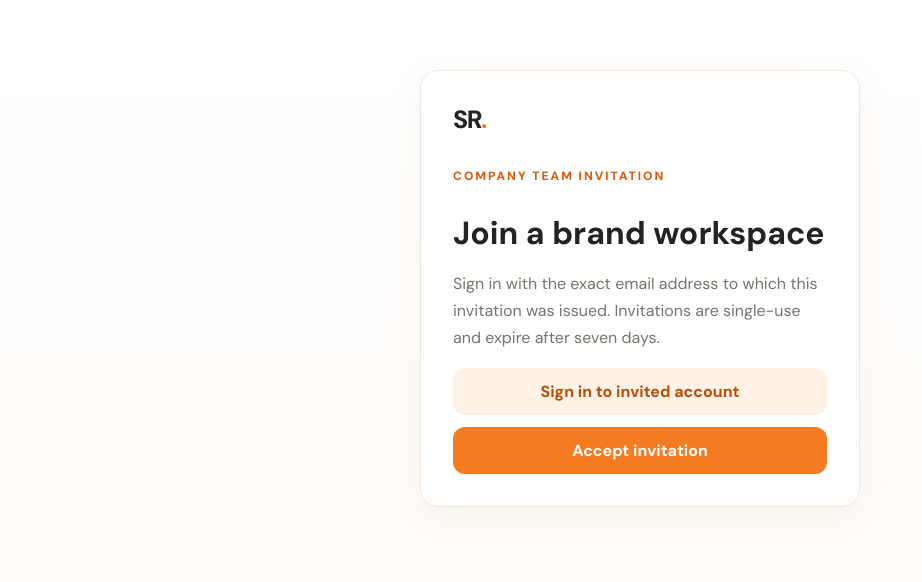
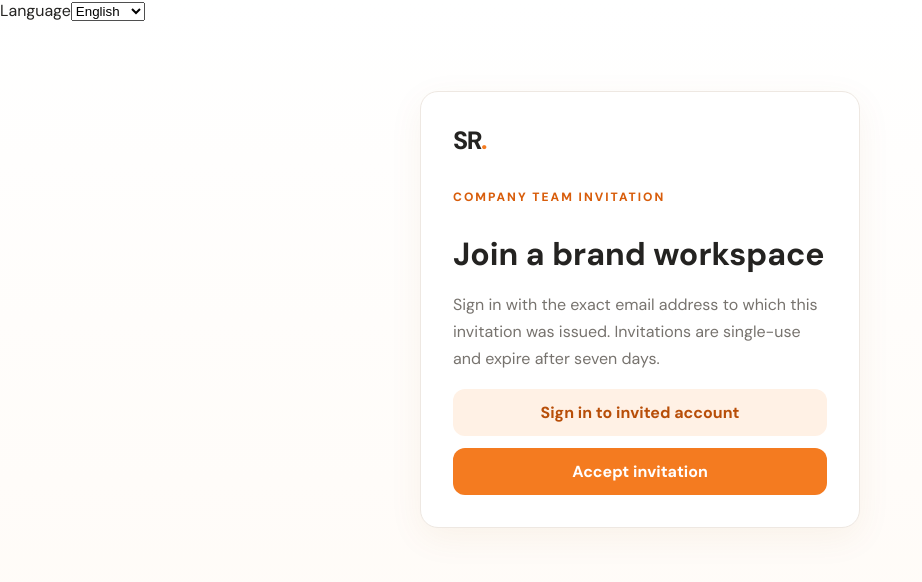
Before and after one commit to ebidarya630-bit/SR2, a Next.js app: page /brand/invite in a window 1280 px wide. Shown: the top 582 px of the page, without its empty margins (0-922 px from the left). Built offline with nearby package versions, Linux system fonts and the light colour scheme.

Commit message:
Install global language provider and selector

```diff
--- a/app/layout.tsx
+++ b/app/layout.tsx
@@ -1,3 +1,7 @@
-import type { Metadata } from "next";import "./globals.css";
+import type { Metadata } from "next";
+import "./globals.css";
+import {LanguageProvider,LanguageSwitcher} from "@/components/language-provider";
 export const metadata:Metadata={title:"SR Certification — Sunlight Readability",description:"Independent sunlight readability certification for smartphones."};
-export default function RootLayout({children}:{children:React.ReactNode}){return <html lang="en"><body>{children}</body></html>;}
+export default function RootLayout({children}:{children:React.ReactNode}){
+ return <html lang="en"><body><LanguageProvider><div className="global-language"><LanguageSwitcher/></div>{children}</LanguageProvider></body></html>;
+}
```
